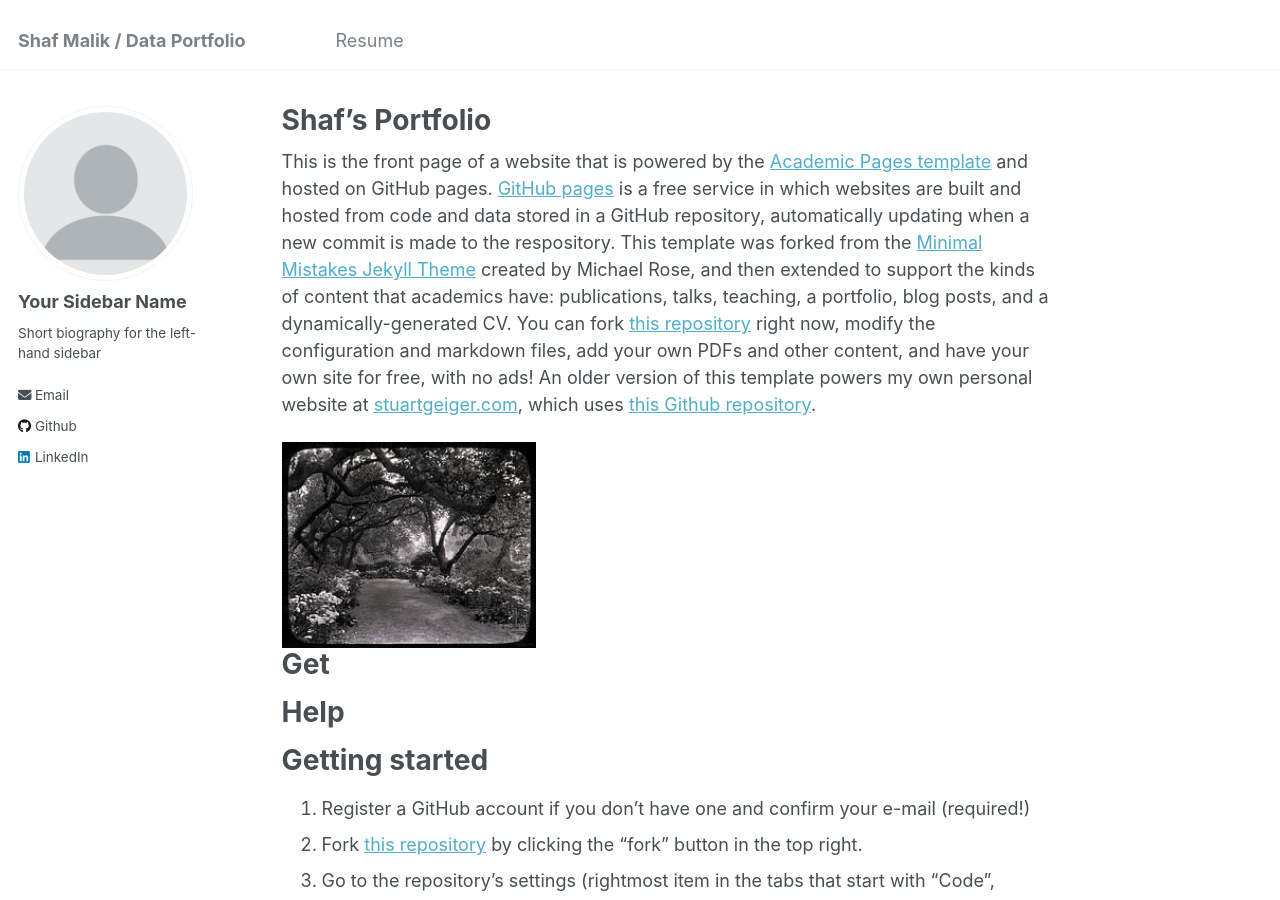
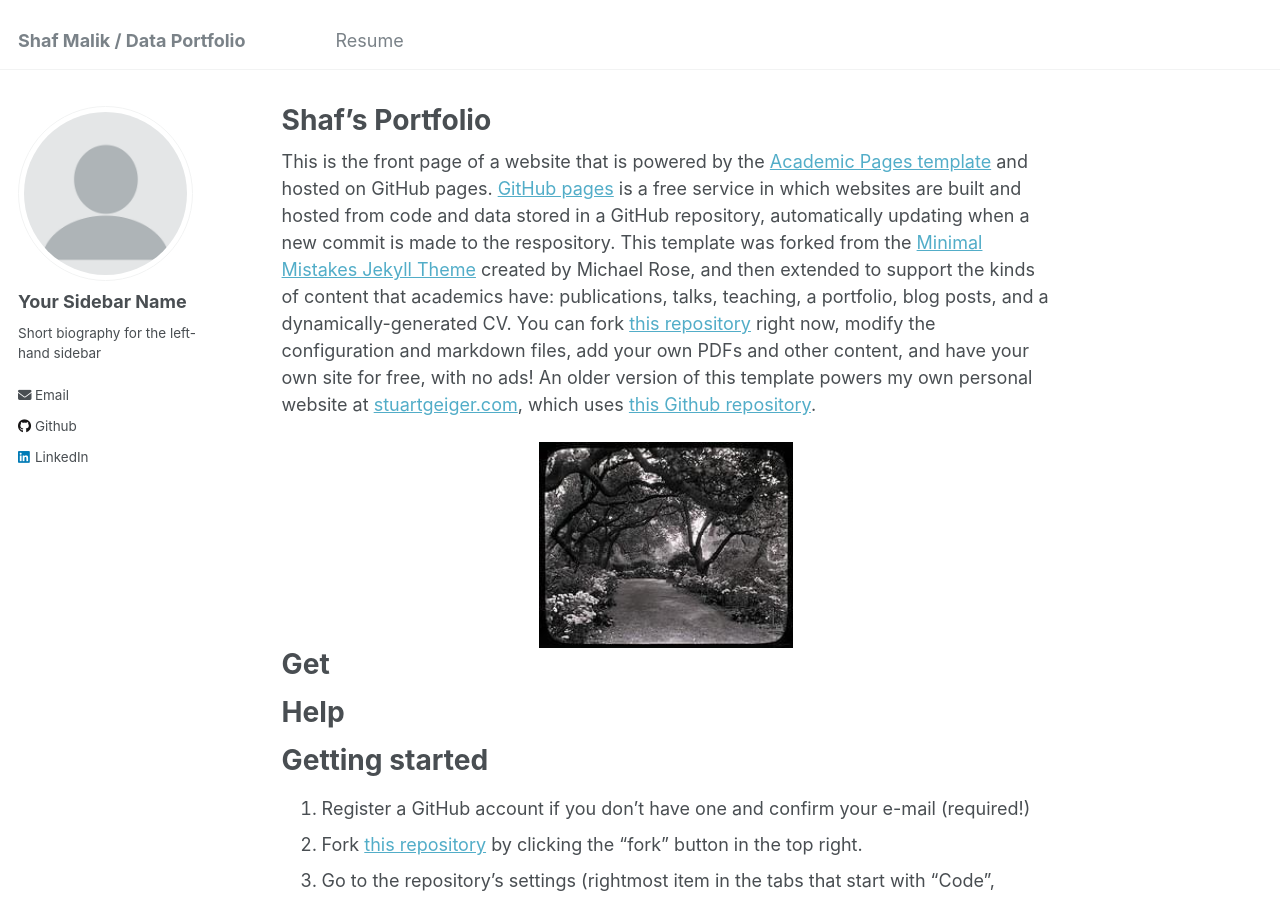
Before and after one commit to shafmalik/shaf.malik.github.io, a Jekyll site: the page built from _pages/about.md, in a window 1280 px wide and 900 px high. Built offline with Jekyll 4.4.1, drawn with Linux system fonts in a browser that asks for light colours.

Commit message:
Update about.md

```diff
--- a/_pages/about.md
+++ b/_pages/about.md
@@ -11,7 +11,7 @@ This is the front page of a website that is powered by the [Academic Pages templ
 
 
 
-<div align="left">
+<div align="center">
 	<img width = "33%" src="https://github.com/shafmalik/shaf.malik.github.io/blob/master/images/3953273590_704e3899d5_m.jpg">
 </div>
 
```
